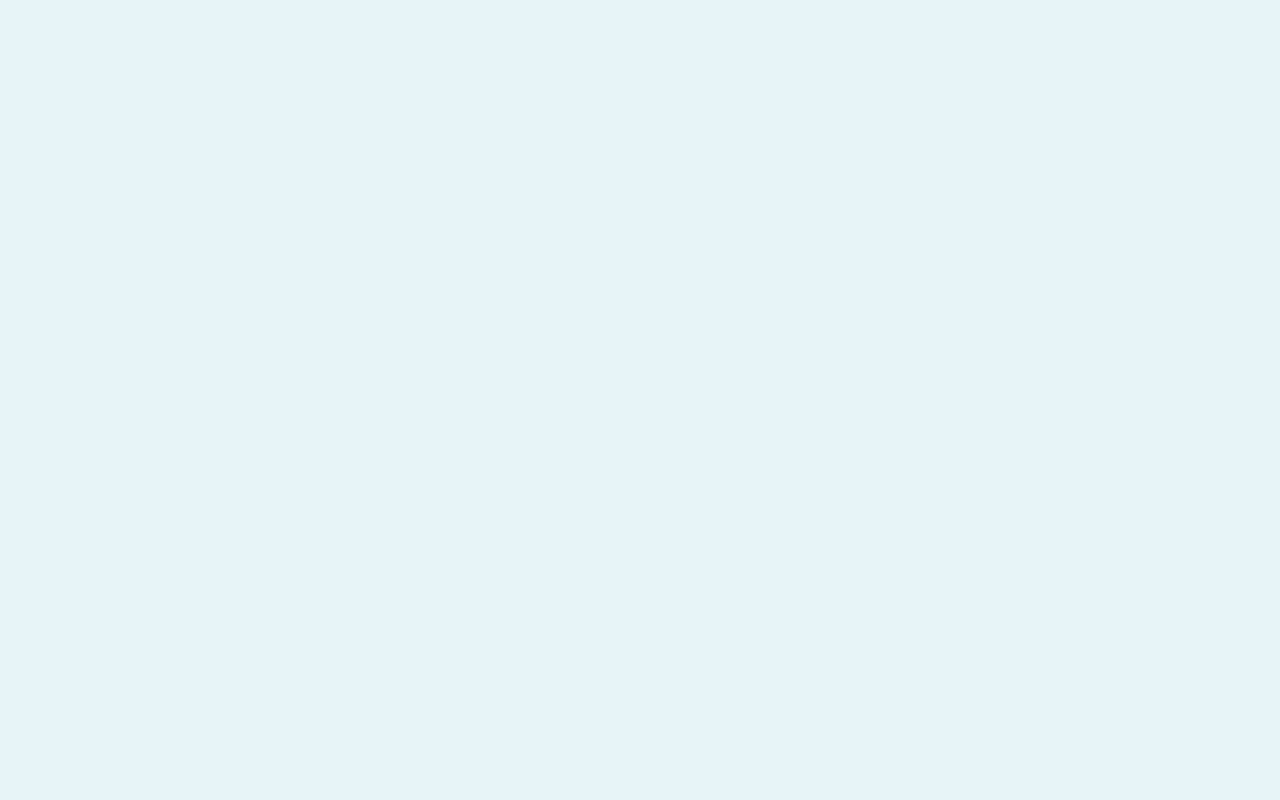
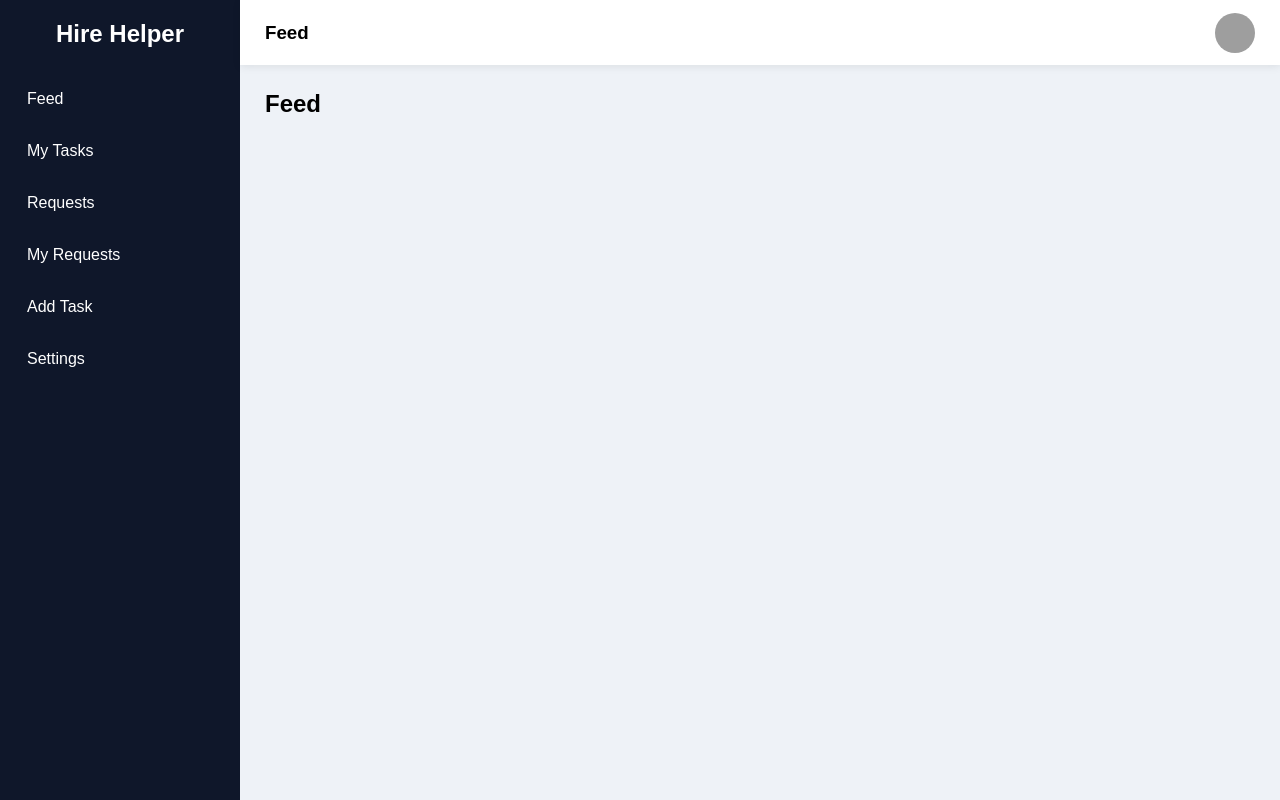
Before and after one commit to Athu9552/HireHelper_Batch_2, a React app in the folder Frontend/: page /dashboard in a window 1280 px wide. Before the commit this address had no page. Built offline with nearby package versions, Linux system fonts and the light colour scheme; grey boxes are pictures that could not be loaded; the HTML template or start-up script is replaced by a standard one; a web font is replaced by a local one.

Commit message:
Created Dashboard

```diff
--- a/Frontend/package.json
+++ b/Frontend/package.json
@@ -10,6 +10,7 @@
     "preview": "vite preview"
   },
   "dependencies": {
+    "axios": "^1.13.5",
     "react": "^19.2.0",
     "react-dom": "^19.2.0",
     "react-router-dom": "^7.13.0"
--- a/Frontend/src/App.jsx
+++ b/Frontend/src/App.jsx
@@ -2,6 +2,7 @@ import React from 'react'
 import Register from './Pages/Authentication/Register';
 import Login from './Pages/Authentication/Login';
 import { BrowserRouter, Routes, Route } from 'react-router-dom';
+import Dashboard from './Pages/Dashboard/Dashboard';
 
 const App = () => {
   return (
@@ -9,6 +10,7 @@ const App = () => {
         <Routes>
           <Route path="/" element={<Register />} />
           <Route path="/login" element={<Login />} />
+          <Route path="/dashboard" element={<Dashboard />} />
         </Routes>
       </BrowserRouter>
   )
--- a/Frontend/src/Pages/Authentication/Login.jsx
+++ b/Frontend/src/Pages/Authentication/Login.jsx
@@ -1,8 +1,8 @@
-import React from 'react'
+import React, { useState } from 'react'
 import './Login.css';
 import loginImg from "../../assets/login.png";
 import { Link } from 'react-router-dom';
-import { useState } from 'react';
+import axios from "axios";
 
 const Login = () => {
 
@@ -15,11 +15,26 @@ const handleChange = (e)=>{
   setForm({...form,[e.target.name]:e.target.value});
 };
 
-const handleSubmit = (e)=>{
+const handleSubmit = async (e)=>{
   e.preventDefault();
-  console.log(form);
+
+  try{
+    const res = await axios.post(
+      "http://localhost:5000/api/auth/login",
+      {
+        email_id: form.email,
+        password: form.password
+      }
+    );
+
+    localStorage.setItem("token", res.data.token);
+    alert("Login successful");
+    window.location.href="/dashboard";
+
+  }catch(err){
+    alert(err.response?.data?.message || "Login failed");
+  }
 };
-
 
 return (
   <>
@@ -33,10 +48,10 @@ const handleSubmit = (e)=>{
       <form onSubmit={handleSubmit}>
 
           <div className="bottom-sec2">
-            <label htmlFor=""><b>Email address</b></label><br />
+          <label><b>Email address</b></label><br />
           <input type="email" placeholder='Enter Your Email' name="email" value={form.email} onChange={handleChange} required/><br /><br />
 
-            <label htmlFor=""><b>Password</b></label><br />
+          <label><b>Password</b></label><br />
           <input type="password" placeholder='Enter Your Password' name="password" value={form.password} onChange={handleChange} required minLength={6}/>
           </div>
 
--- a/Frontend/src/Pages/Authentication/Register.jsx
+++ b/Frontend/src/Pages/Authentication/Register.jsx
@@ -2,24 +2,37 @@ import './Register.css';
 import registerImg from "../../assets/register.png";
 import { Link } from 'react-router-dom';
 import { useState } from 'react';
+import axios from "axios";
 
 const Register = () => {
 
-const [form,setForm] = useState({
-  firstName:"",
-  lastName:"",
-  email:"",
-  phone:"",
-  password:""
-});
+  const [first_name, setFirstName] = useState("");
+  const [last_name, setLastName] = useState("");
+  const [email_id, setEmail] = useState("");
+  const [password, setPassword] = useState("");
+  const [phone, setPhone] = useState("");
 
-const handleChange = (e)=>{
-  setForm({...form,[e.target.name]:e.target.value});
+  const handleSubmit = async (e) => {
+    e.preventDefault();
+
+    const data = {
+      first_name,
+      last_name,
+      email_id,
+      password,
+      phone
     };
 
-const handleSubmit = (e)=>{
-  e.preventDefault();
-  console.log(form);
+    try {
+      const res = await axios.post(
+        "http://localhost:5000/api/auth/register",
+        data
+      );
+
+      alert(res.data.message);
+    } catch (err) {
+      alert(err.response?.data?.message || "Something went wrong");
+    }
   };
 
   return (
@@ -34,34 +47,72 @@ const handleSubmit = (e)=>{
         <form onSubmit={handleSubmit}>
           <div className="top-sec">
             <div className="left-form">
-            <label htmlFor=""><b>First Name</b></label>
-            <input type="text" placeholder='First Name' name="firstName" value={form.firstName} onChange={handleChange} required/>
+              <label><b>First Name</b></label>
+              <input
+                type="text"
+                placeholder="First Name"
+                value={first_name}
+                onChange={(e) => setFirstName(e.target.value)}
+                required
+              />
             </div>
 
             <div className="right-form">
-            <label htmlFor=""><b>Last Name</b></label>
-            <input type="text" placeholder='Last Name' name="lastName" value={form.lastName} onChange={handleChange} required/>
+              <label><b>Last Name</b></label>
+              <input
+                type="text"
+                placeholder="Last Name"
+                value={last_name}
+                onChange={(e) => setLastName(e.target.value)}
+                required
+              />
             </div>
-            </div><br />
+          </div>
+
+          <br />
 
           <div className="bottom-sec">
-            <label htmlFor=""><b>Email</b></label><br />
-            <input type="email" placeholder='Enter Your Email' name="email" value={form.email} onChange={handleChange} required/><br /><br />
+            <label><b>Email</b></label>
+            <input
+              type="email"
+              placeholder="Enter Your Email"
+              value={email_id}
+              onChange={(e) => setEmail(e.target.value)}
+              required
+            />
 
-            <label htmlFor=""><b>Phone Number</b>(Optional)</label><br />
-            <input type="tel" placeholder='Enter Your Phone Number' name="phone" value={form.phone} onChange={handleChange} /><br /><br />
+            <br /><br />
 
-            <label htmlFor=""><b>Password</b></label><br />
-            <input type="password" placeholder='Enter Your Password' name="password" value={form.password} onChange={handleChange} required minLength={6}/>
+            <label><b>Phone Number (Optional)</b></label>
+            <input
+              type="tel"
+              placeholder="Enter Your Phone Number"
+              value={phone}
+              onChange={(e) => setPhone(e.target.value)}
+            />
+
+            <br /><br />
+
+            <label><b>Password</b></label>
+            <input
+              type="password"
+              placeholder="Enter Your Password"
+              value={password}
+              onChange={(e) => setPassword(e.target.value)}
+              required
+              minLength={6}
+            />
           </div>
 
           <button type="submit">Create Account</button>
 
-            <p id='bottP'>Already have an account? <Link to="/login">Sign in</Link></p>
+          <p id="bottP">
+            Already have an account? <Link to="/login">Sign in</Link>
+          </p>
         </form>
       </div>
     </>
-  )
-}
+  );
+};
 
 export default Register;
--- /dev/null
+++ b/Frontend/src/Pages/Dashboard/Dashboard.css
@@ -0,0 +1,87 @@
+*{
+  margin:0;
+  padding:0;
+  box-sizing:border-box;
+}
+
+body{
+  overflow:hidden;
+  font-family:Segoe UI;
+}
+
+.dash-wrapper{
+  display:flex;
+  width:100vw;
+  height:100vh;
+  background:#eef2f7;
+}
+
+.sidebar{
+  width:240px;
+  background:#0f172a;
+  color:white;
+  padding:20px 15px;
+  transition:.3s;
+}
+
+.sidebar.close{
+  width:70px;
+}
+
+.logo{
+  text-align:center;
+  margin-bottom:30px;
+}
+
+.menu-item{
+  padding:12px;
+  border-radius:8px;
+  margin-bottom:10px;
+  cursor:pointer;
+  transition:.2s;
+}
+
+.menu-item:hover{
+  background:#1e293b;
+}
+
+.main{
+  flex:1;
+  display:flex;
+  flex-direction:column;
+}
+
+.navbar{
+  height:65px;
+  background:white;
+  display:flex;
+  align-items:center;
+  justify-content:space-between;
+  padding:0 25px;
+  box-shadow:0 2px 8px rgba(0,0,0,0.08);
+}
+
+.menu-btn{
+  font-size:22px;
+  background:none;
+  border:none;
+  cursor:pointer;
+}
+
+.avatar{
+  border-radius:50%;
+}
+
+.page{
+  padding:25px;
+  flex:1;
+  overflow:auto;
+}
+
+.card{
+  background:white;
+  padding:25px;
+  border-radius:14px;
+  box-shadow:0 5px 15px rgba(0,0,0,0.08);
+  max-width:900px;
+}
--- /dev/null
+++ b/Frontend/src/Pages/Dashboard/Dashboard.jsx
@@ -0,0 +1,59 @@
+import { useState } from "react";
+import "./Dashboard.css";
+
+import Feed from "./Sections/Feed";
+import MyTasks from "./Sections/MyTask";
+import Requests from "./Sections/Requests";
+import MyRequests from "./Sections/MyRequests";
+import AddTask from "./Sections/AddTask";
+import Settings from "./Sections/Settings";
+
+const Dashboard = () => {
+  const [active, setActive] = useState("Feed");
+  const [open, setOpen] = useState(true);
+
+  const pages = {
+    Feed: <Feed />,
+    "My Tasks": <MyTasks />,
+    Requests: <Requests />,
+    "My Requests": <MyRequests />,
+    "Add Task": <AddTask />,
+    Settings: <Settings />
+  };
+
+  const menu = Object.keys(pages);
+
+  return (
+    <div className="dash-wrapper">
+
+      <aside className={open ? "sidebar" : "sidebar close"}>
+        <h2 className="logo">Hire Helper</h2>
+
+        {menu.map((item, i) => (
+          <div
+            key={i}
+            className={`menu-item ${active === item ? "active" : ""}`}
+            onClick={() => setActive(item)}
+          >
+            {open ? item : item[0]}
+          </div>
+        ))}
+      </aside>
+
+      <section className="main">
+
+        <header className="navbar">
+          <h3>{active}</h3>
+          <img src="https://i.pravatar.cc/40" alt="profile" className="avatar"/>
+        </header>
+
+        <div className="page">
+          {pages[active]}
+        </div>
+
+      </section>
+    </div>
+  );
+};
+
+export default Dashboard;
--- /dev/null
+++ b/Frontend/src/Pages/Dashboard/Sections/AddTask.jsx
@@ -0,0 +1,11 @@
+import React from 'react'
+
+const AddTask = () => {
+  return (
+    <div>
+      <h1>Add Task</h1>
+    </div>
+  )
+}
+
+export default AddTask;
--- /dev/null
+++ b/Frontend/src/Pages/Dashboard/Sections/Feed.jsx
@@ -0,0 +1,11 @@
+import React from 'react'
+
+const Feed = () => {
+  return (
+    <div>
+      <h1>Feed</h1>
+    </div>
+  )
+}
+
+export default Feed;
--- /dev/null
+++ b/Frontend/src/Pages/Dashboard/Sections/MyRequests.jsx
@@ -0,0 +1,11 @@
+import React from 'react'
+
+const MyRequests = () => {
+  return (
+    <div>
+      <h1>My Request</h1>
+    </div>
+  )
+}
+
+export default MyRequests;
--- /dev/null
+++ b/Frontend/src/Pages/Dashboard/Sections/MyTask.jsx
@@ -0,0 +1,11 @@
+import React from 'react'
+
+const MyTask = () => {
+  return (
+    <div>
+      <h1>MyTask</h1>
+    </div>
+  )
+}
+
+export default MyTask;
--- /dev/null
+++ b/Frontend/src/Pages/Dashboard/Sections/Requests.jsx
@@ -0,0 +1,11 @@
+import React from 'react'
+
+const Requests = () => {
+  return (
+    <div>
+      <h1>Request</h1>
+    </div>
+  )
+}
+
+export default Requests;
--- /dev/null
+++ b/Frontend/src/Pages/Dashboard/Sections/Settings.jsx
@@ -0,0 +1,11 @@
+import React from 'react'
+
+const Settings = () => {
+  return (
+    <div>
+      <h1>Settings</h1>
+    </div>
+  )
+}
+
+export default Settings;
```
Also changed, not shown: 1 other file (tests, documents, lock files or other folders). Lines whose indentation alone changed are shown as unchanged.
